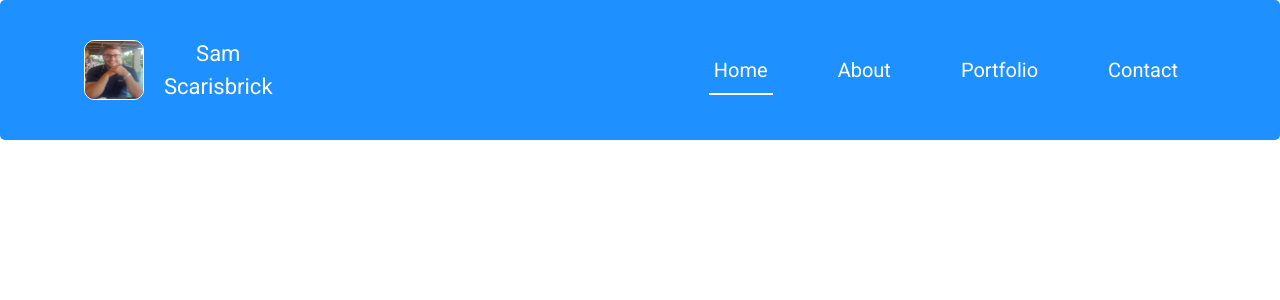
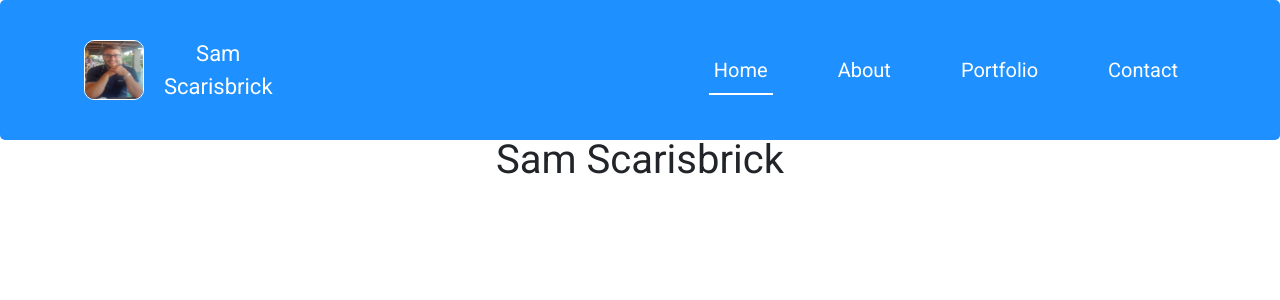
Before and after one commit to sam2829/my-portfolio-app, a React (Create React App) app in the folder frontend/: page / in a window 1280 px wide. Shown: the top 300 px of the page. Built offline with nearby package versions, Linux system fonts and the light colour scheme; a web font is replaced by a local one.

Commit message:
Add basic setup for each page for the site and make routes work for them in app.js

```diff
--- a/frontend/src/App.js
+++ b/frontend/src/App.js
@@ -1,17 +1,27 @@
 import {
   BrowserRouter as Router,
-  // Routes,
-  // Route,
+  Routes,
+  Route,
   // useLocation,
 } from "react-router-dom";
 import styles from "./App.module.css";
 import NavBar from "./components/NavBar";
+import Homepage from "./pages/Homepage/Homepage";
+import AboutPage from "./pages/About/AboutPage";
+import PortfolioPage from "./pages/Portfolio/PortfolioPage";
+import ContactPage from "./pages/Contact/ContactPage";
 
 function App() {
   return (
     <div className={styles.App}>
       <Router>
         <NavBar />
+        <Routes>
+          <Route path="/" element={<Homepage />} />
+          <Route path="/about" element={<AboutPage />} />
+          <Route path="/portfolio" element={<PortfolioPage />} />
+          <Route path="/contact" element={<ContactPage />} />
+        </Routes>
       </Router>
     </div>
   );
--- /dev/null
+++ b/frontend/src/pages/About/AboutPage.js
@@ -0,0 +1,12 @@
+import React from 'react'
+import styles from '../../styles/AboutPage.module.css'
+
+const AboutPage = () => {
+  return (
+    <main className={styles.Main}>
+      <h1>About me</h1>
+    </main>
+  )
+}
+
+export default AboutPage
--- /dev/null
+++ b/frontend/src/pages/Contact/ContactPage.js
@@ -0,0 +1,12 @@
+import React from 'react'
+import styles from '../../styles/ContactPage.module.css'
+
+const ContactPage = () => {
+  return (
+    <main className={styles.Main}>
+      <h1>Contact Me</h1>
+    </main>
+  )
+}
+
+export default ContactPage
--- /dev/null
+++ b/frontend/src/pages/Homepage/Homepage.js
@@ -0,0 +1,12 @@
+import React from 'react'
+import styles from '../../styles/Homepage.module.css'
+
+const Homepage = () => {
+  return (
+    <main className={styles.Main}>
+      <h1>Sam Scarisbrick</h1>
+    </main>
+  )
+}
+
+export default Homepage
--- /dev/null
+++ b/frontend/src/pages/Portfolio/PortfolioPage.js
@@ -0,0 +1,12 @@
+import React from 'react'
+import styles from '../../styles/PortfolioPage.module.css'
+
+const PortfolioPage = () => {
+  return (
+    <main className={styles.Main}>
+      <h1>Portfolio</h1>
+    </main>
+  )
+}
+
+export default PortfolioPage
--- /dev/null
+++ b/frontend/src/styles/AboutPage.module.css
@@ -0,0 +1,3 @@
+.Main {
+  margin-top: 136px;
+}
--- /dev/null
+++ b/frontend/src/styles/ContactPage.module.css
@@ -0,0 +1,3 @@
+.Main {
+  margin-top: 136px;
+}
--- /dev/null
+++ b/frontend/src/styles/Homepage.module.css
@@ -0,0 +1,3 @@
+.Main {
+  margin-top: 136px;
+}
--- /dev/null
+++ b/frontend/src/styles/PortfolioPage.module.css
@@ -0,0 +1,3 @@
+.Main {
+  margin-top: 136px;
+}
```
